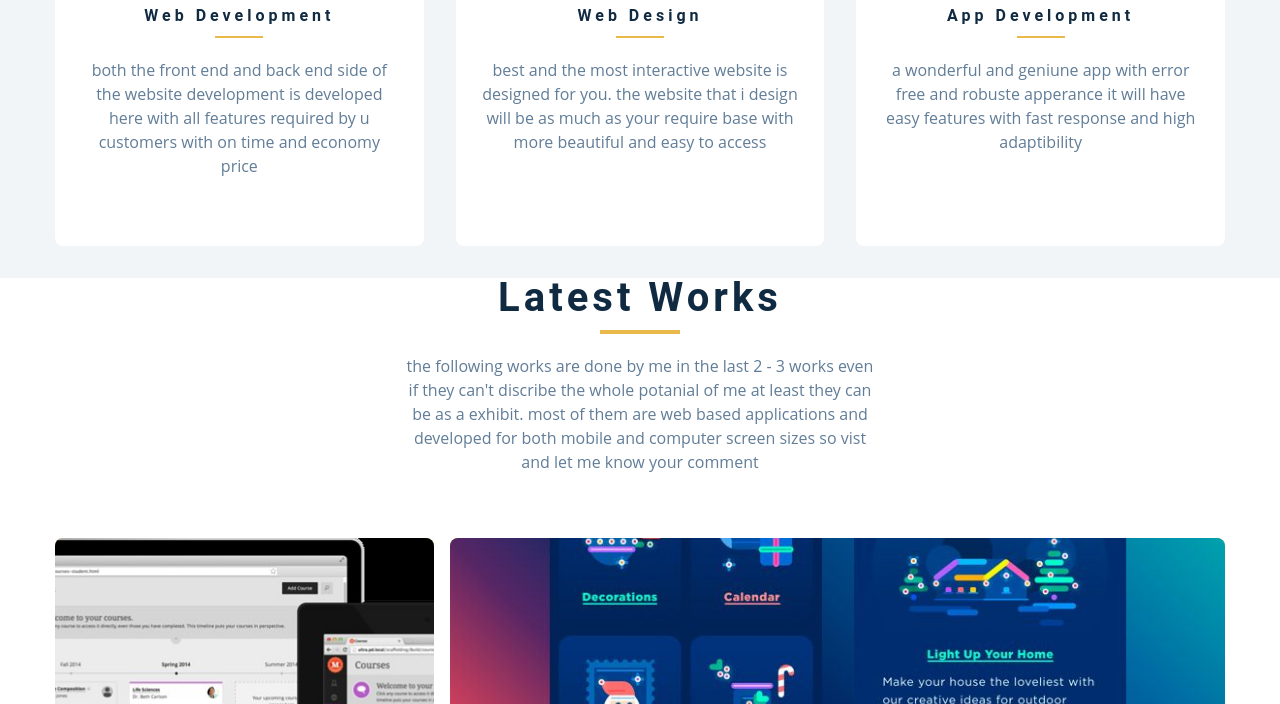
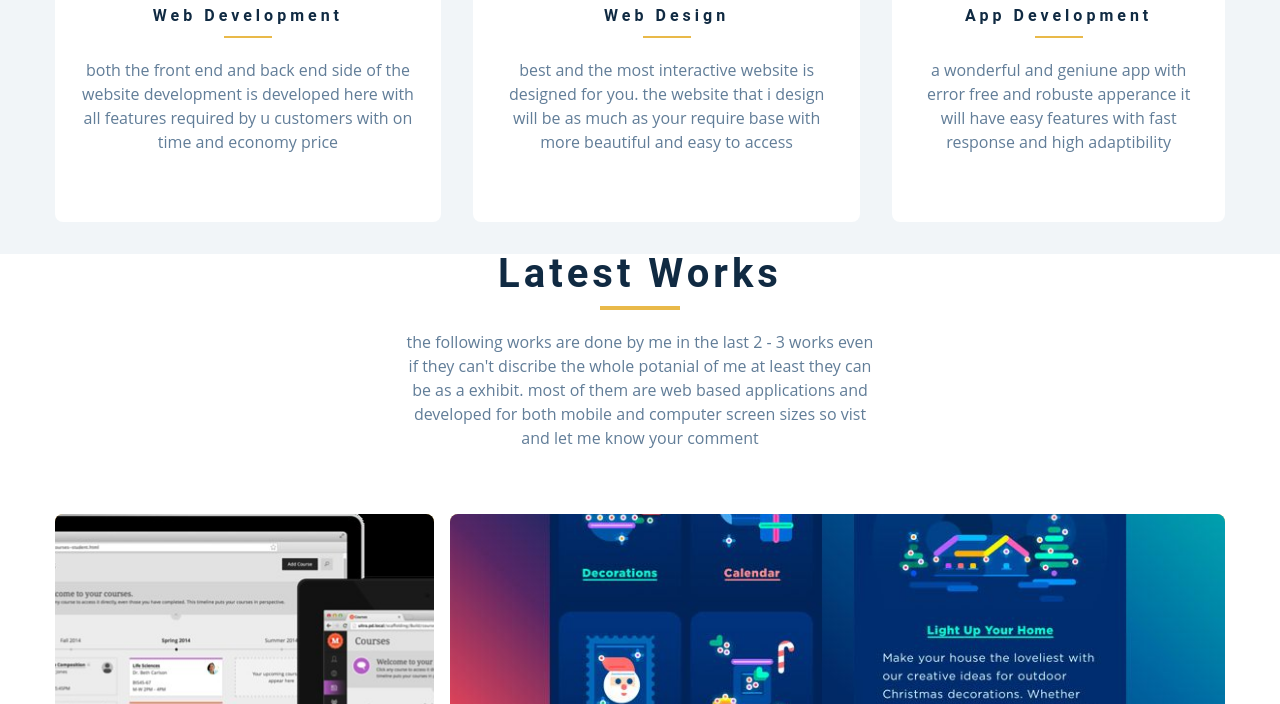
Before and after one commit to Bereket-07/BereketBirhanu-07.github.io, a plain HTML site: page index.html in a window 1280 px wide. Shown: the part 1422-2126 px from the top of the page. Drawn offline with Linux system fonts and the light colour scheme; a script that the page names is missing; a web font is replaced by a local one.

Commit message:
css changes

```diff
--- a/css/style.css
+++ b/css/style.css
@@ -297,9 +297,7 @@ sidebar
    margin-bottom: 0.5rem;
    margin-left:0;
 }
-/* .bereket-img{
-    display:none;
-} */
+
 .bereket{
     background: var(--clr-white);
 }
@@ -417,14 +415,15 @@ services
 }
 @media screen and (min-width:676px){
     .service-center{
-        display: grid;
-        grid-template-columns: 1fr 1fr;
+        display: flex;
+        /* grid-template-columns: 1fr 1fr; */
         column-gap: 2rem;
     }
 }
 @media screen and (min-width:992px){
     .service-center{
-        grid-template-columns: 1fr 1fr 1fr;
+        display: flex;
+        /* grid-template-columns: 1fr 1fr 1fr; */
     }
 }
 /*
```
